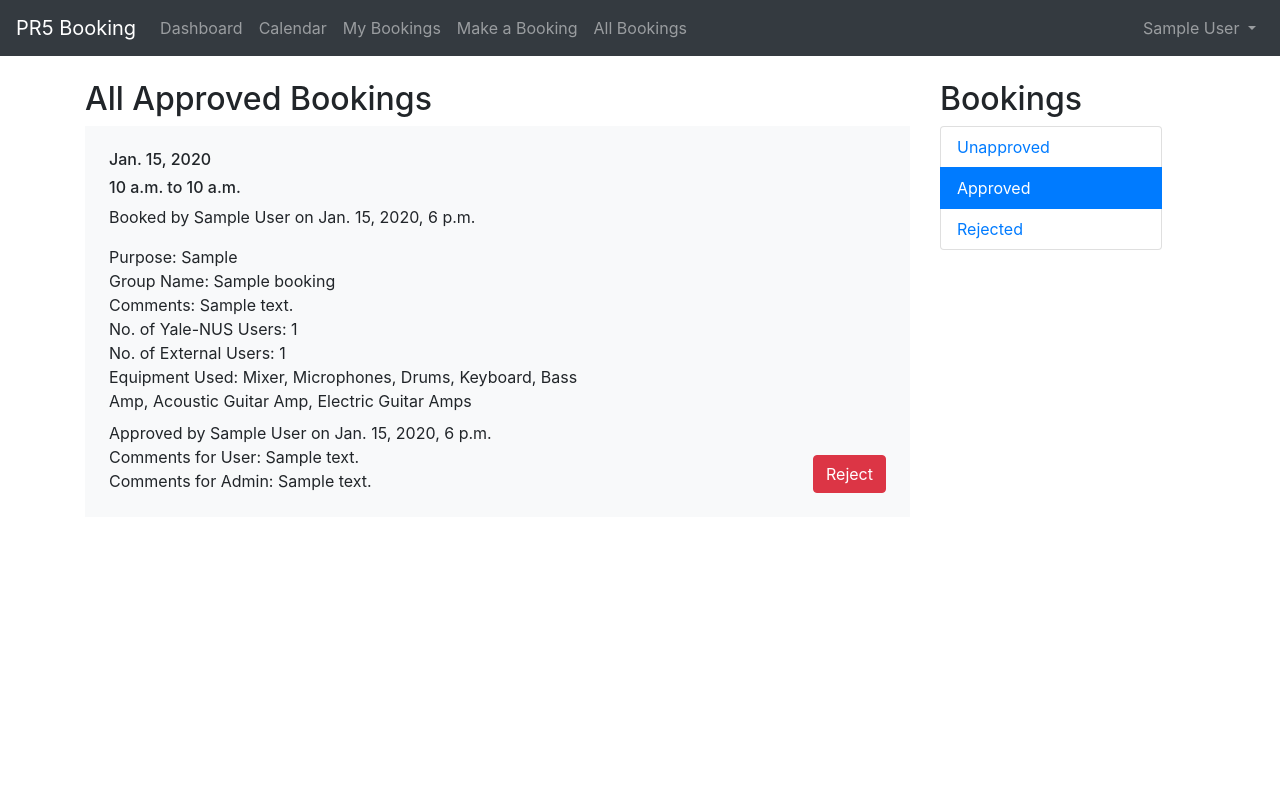
After one commit to bernardboey/PR5-Booking, a Django app: page /approved-bookings/ in a window 1280 px wide. The commit adds this page. Run offline with Django 3.2, Linux system fonts and the light colour scheme; a user stored in the database is signed in; tables that the repository leaves empty hold one stand-in row (values such as "Sample post"); some libraries are stand-ins or nearby versions.

Commit message:
Add booking approvals

```diff
--- a/bookings/forms.py
+++ b/bookings/forms.py
@@ -45,3 +45,21 @@ class BookingForm(forms.ModelForm):
         equipment_used = self["equipment_used"].value() or []
         for equipment in equipment_used:
             setattr(self.instance, equipment, True)
+
+
+class ApprovalForm(forms.ModelForm):
+    required_css_class = "required"
+
+    class Meta:
+        model = models.Approval
+        fields = ("comments_for_user", "comments_for_admin")
+
+    def __init__(self, *args, approved=None, admin=None, booking=None, **kwargs):
+        super().__init__(*args, **kwargs)
+        self.label_suffix = ""
+        if approved is not None:
+            self.instance.approved = approved
+        if admin is not None:
+            self.instance.admin = admin
+        if booking is not None:
+            self.instance.booking = booking
--- /dev/null
+++ b/bookings/templates/bookings/admin_bookings_layout.html
@@ -0,0 +1,18 @@
+{% extends "base.html" %}
+
+{% block body %}
+    <div class="row">
+    <div class="col-lg-3 col-md-4 pr-md-5 col-6 pb-4 order-md-12">
+            <h2>Bookings</h2>
+            <div class="list-group">
+                <a href="{% url "unapproved-bookings" %}" class="list-group-item px-3 py-2 {% if request.resolver_match.url_name == "unapproved-bookings" %}active{% endif %}">Unapproved</a>
+                <a href="{% url "approved-bookings" %}" class="list-group-item px-3 py-2 {% if request.resolver_match.url_name == "approved-bookings" %}active{% endif %}">Approved</a>
+                <a href="{% url "rejected-bookings" %}" class="list-group-item px-3 py-2 {% if request.resolver_match.url_name == "rejected-bookings" %}active{% endif %}">Rejected</a>
+            </div>
+        </div>
+        <div class="col-lg-9 col-md-8 col-12 pb-2 order-md-1">
+            {% block content %}
+            {% endblock %}
+        </div>
+    </div>
+{% endblock %}
--- /dev/null
+++ b/bookings/templates/bookings/approved_bookings.html
@@ -0,0 +1,10 @@
+{% extends "bookings/admin_bookings_layout.html" %}
+{% block title %}Approved Bookings{% endblock %}
+{% block content %}
+    <h2>All Approved Bookings</h2>
+    {% if approved_bookings %}
+        {% include "bookings/bookings_layout.html" with bookings=approved_bookings reject_btn=True form=approval_form %}
+    {% else %}
+        No bookings to display.
+    {% endif %}
+{% endblock content %}
--- /dev/null
+++ b/bookings/templates/bookings/booking_reviewed/subject.txt
@@ -0,0 +1 @@
+PR5 Booking on {{ booking.booking_date }} {{ booking.status }}
--- /dev/null
+++ b/bookings/templates/bookings/bookings_layout.html
@@ -0,0 +1,176 @@
+{% for booking in bookings %}
+    <div class="bg-light p-4 mb-3">
+        <div class="row">
+            <div class="col-12 col-md-8">
+                <h6>{{ booking.booking_date }}</h6>
+                <h6>{{ booking.start_time }} to {{ booking.end_time }}</h6>
+                <p>Booked by {{ booking.user.name }} on {{ booking.timestamp }}</p>
+                <p class="m-0">Purpose: {{ booking.purpose }}<br>
+                    Group Name: {{ booking.group_name }}<br>
+                    Comments: {{ booking.comments }}<br>
+                    No. of Yale-NUS Users: {{ booking.number_of_yale_nus_users }}<br>
+                    No. of External Users: {{ booking.number_of_external_users }}<br>
+                    Equipment Used: {{ booking.equipment_used }}
+                </p>
+                {% if booking.approved or booking.rejected %}
+                    <p class="mt-2 mb-0">
+                        {% if booking.approved %}Approved{% endif %}{% if booking.rejected %}Rejected{% endif %}
+                        by {{ booking.approval.admin.name }} on {{ booking.approval.timestamp }}<br>
+                        Comments for User: {{ booking.approval.comments_for_user }}<br>
+                        Comments for Admin: {{ booking.approval.comments_for_admin }}<br>
+                    </p>
+                {% endif %}
+            </div>
+            {% if approve_btn or reject_btn %}
+                <div class="col-12 col-md-4 text-left text-md-right align-self-end mt-2 mt-md-0">
+                    <div class="row no-gutters">
+                        {% if approve_btn %}
+                            <div class="col-auto col-md-12 {% if reject_btn %} mr-2 mr-md-0 mb-0 mb-md-2 {% endif %}">
+                                <button class="btn btn-success" data-toggle="modal" data-target="#approve-modal"
+                                        data-booking_date="{{ booking.booking_date }}"
+                                        data-start_time="{{ booking.start_time }}"
+                                        data-end_time="{{ booking.end_time }}" data-name="{{ booking.user.name }}"
+                                        data-booking_id="{{ booking.id }}"
+                                        data-admin="{{ booking.approval.admin.name }}"
+                                        data-approval_timestamp="{{ booking.approval.timestamp }}">Approve
+                                </button>
+                            </div>
+                        {% endif %}
+                        {% if reject_btn %}
+                            <div class="col-auto col-md-12">
+                                <button class="btn btn-danger" data-toggle="modal" data-target="#reject-modal"
+                                        data-booking_date="{{ booking.booking_date }}"
+                                        data-start_time="{{ booking.start_time }}"
+                                        data-end_time="{{ booking.end_time }}" data-name="{{ booking.user.name }}"
+                                        data-booking_id="{{ booking.id }}"
+                                        data-admin="{{ booking.approval.admin.name }}"
+                                        data-approval_timestamp="{{ booking.approval.timestamp }}">Reject
+                                </button>
+                            </div>
+                        {% endif %}
+                    </div>
+                </div>
+            {% endif %}
+        </div>
+    </div>
+{% endfor %}
+{% if approve_btn %}
+    <!-- Modal -->
+    <div class="modal fade" id="approve-modal" data-backdrop="static" data-keyboard="false" tabindex="-1"
+         aria-labelledby="approve-modal-label" aria-hidden="true">
+        <div class="modal-dialog modal-dialog-centered">
+            <div class="modal-content">
+                <div class="modal-header">
+                    <h5 class="modal-title" id="approve-modal-label">Approve Booking</h5>
+                    <button type="button" class="close" data-dismiss="modal" aria-label="Close">
+                        <span aria-hidden="true">&times;</span>
+                    </button>
+                </div>
+                <div class="modal-body">
+                    <p>Are you sure you want to approve the following booking?</p>
+                    <div id="booking-details">
+                    </div>
+                </div>
+                <div class="modal-footer">
+                    <div class="container p-0">
+                        <form method="post">{% csrf_token %}
+                            {% if form.non_field_errors %}
+                                <div class="alert alert-danger">
+                                    {{ form.non_field_errors }}
+                                </div>
+                            {% endif %}
+                            {% include "form-group.html" with field=form.comments_for_user only %}
+                            {% include "form-group.html" with field=form.comments_for_admin only %}
+                            <input type="hidden" id="booking-id" name="booking_id">
+                            <div class="text-right">
+                                <button type="button" class="btn btn-secondary" data-dismiss="modal">Close</button>
+                                <input type="submit" class="btn btn-success" name="approve" value="Approve">
+                            </div>
+                        </form>
+                    </div>
+                </div>
+            </div>
+        </div>
+    </div>
+    <script type="text/javascript">
+        document.addEventListener('DOMContentLoaded', function () {
+            $('#approve-modal').on('show.bs.modal', function (event) {
+                const button = $(event.relatedTarget) // Button that triggered the modal
+                const booking_date = button.data('booking_date')
+                const start_time = button.data('start_time')
+                const end_time = button.data('end_time')
+                const name = button.data('name')
+                const booking_id = button.data('booking_id')
+                const admin = button.data('admin')
+                const approval_timestamp = button.data('approval_timestamp')
+                const modal = $(this)
+                let booking_details_html = `<h6>${booking_date}<br>${start_time} to ${end_time}</h6><p>By ${name}</p>`
+                if(admin && approval_timestamp) {
+                    booking_details_html += `<p><b>Booking was previously rejected</> by ${admin} on ${approval_timestamp}</p>`
+                }
+                modal.find('#booking-details').html(booking_details_html)
+                modal.find('#booking-id').val(booking_id)
+            })
+        });
+    </script>
+{% endif %}
+{% if reject_btn %}
+    <!-- Modal -->
+    <div class="modal fade" id="reject-modal" data-backdrop="static" data-keyboard="false" tabindex="-1"
+         aria-labelledby="reject-modal-label" aria-hidden="true">
+        <div class="modal-dialog modal-dialog-centered">
+            <div class="modal-content">
+                <div class="modal-header">
+                    <h5 class="modal-title" id="reject-modal-label">Approve Booking</h5>
+                    <button type="button" class="close" data-dismiss="modal" aria-label="Close">
+                        <span aria-hidden="true">&times;</span>
+                    </button>
+                </div>
+                <div class="modal-body">
+                    <p>Are you sure you want to reject the following booking?</p>
+                    <div id="booking-details">
+                    </div>
+                </div>
+                <div class="modal-footer">
+                    <div class="container p-0">
+                        <form method="post">{% csrf_token %}
+                            {% if form.non_field_errors %}
+                                <div class="alert alert-danger">
+                                    {{ form.non_field_errors }}
+                                </div>
+                            {% endif %}
+                            {% include "form-group.html" with field=form.comments_for_user only %}
+                            {% include "form-group.html" with field=form.comments_for_admin only %}
+                            <input type="hidden" id="booking-id" name="booking_id">
+                            <div class="text-right">
+                                <button type="button" class="btn btn-secondary" data-dismiss="modal">Close</button>
+                                <input type="submit" class="btn btn-danger" name="reject" value="Reject">
+                            </div>
+                        </form>
+                    </div>
+                </div>
+            </div>
+        </div>
+    </div>
+    <script type="text/javascript">
+        document.addEventListener('DOMContentLoaded', function () {
+            $('#reject-modal').on('show.bs.modal', function (event) {
+                const button = $(event.relatedTarget) // Button that triggered the modal
+                const booking_date = button.data('booking_date')
+                const start_time = button.data('start_time')
+                const end_time = button.data('end_time')
+                const name = button.data('name')
+                const booking_id = button.data('booking_id')
+                const admin = button.data('admin')
+                const approval_timestamp = button.data('approval_timestamp')
+                const modal = $(this)
+                let booking_details_html = `<h6>${booking_date}<br>${start_time} to ${end_time}</h6><p>By ${name}</p>`
+                if(admin && approval_timestamp) {
+                    booking_details_html += `<p><b>Booking was previously approved</b> by ${admin} on ${approval_timestamp}</p>`
+                }
+                modal.find('#booking-details').html(booking_details_html)
+                modal.find('#booking-id').val(booking_id)
+            })
+        });
+    </script>
+{% endif %}
--- a/bookings/urls.py
+++ b/bookings/urls.py
@@ -5,7 +5,10 @@ from . import views
 urlpatterns = [
     path('', views.home, name='home'),
     path('dashboard/', views.dashboard, name='booking-dashboard'),
-    path('bookings/', views.bookings, name="bookings"),
+    path('bookings/', views.my_bookings, name="my-bookings"),
+    path('unapproved-bookings/', views.unapproved_bookings, name="unapproved-bookings"),
+    path('approved-bookings/', views.approved_bookings, name="approved-bookings"),
+    path('rejected-bookings/', views.rejected_bookings, name="rejected-bookings"),
     path('bookings/<int:pk>', views.booking, name="booking"),
     path('make-booking/', views.make_booking, name="make-booking"),
 ]
--- a/bookings/views.py
+++ b/bookings/views.py
@@ -1,7 +1,11 @@
 from django.http import HttpResponseRedirect
-from django.shortcuts import render, get_object_or_404
+from django.shortcuts import render, get_object_or_404, redirect
 from django.urls import reverse
 from django.contrib.auth.decorators import login_required
+from django.contrib.admin.views.decorators import staff_member_required
+from django.core.mail import send_mail
+from django.template.loader import render_to_string
+
 
 from . import models
 from . import forms
@@ -19,9 +23,65 @@ def dashboard(request):
 
 
 @login_required
-def bookings(request):
+def my_bookings(request):
     return render(request, "bookings/bookings.html", {
-        "bookings": models.Booking.objects.filter(user=request.user).order_by("-timestamp")
+        "bookings": models.Booking.objects.filter(user=request.user).order_by("booking_date", "start_time")
+    })
+
+
+@staff_member_required
+def unapproved_bookings(request):
+    bookings = models.Booking.objects.all().order_by("booking_date", "start_time")
+    approval_form = forms.ApprovalForm()
+    if request.method == "POST":
+        approve = "approve" in request.POST
+        booking_obj = models.Booking.objects.get(id=request.POST.get("booking_id"))
+        approval_form = forms.ApprovalForm(request.POST, approved=approve, admin=request.user,
+                                           booking=booking_obj)
+        if approval_form.is_valid():
+            approval_form.save()
+            body_text = render_to_string('bookings/booking_reviewed/email.txt', {'booking': booking_obj})
+            body_html = render_to_string('bookings/booking_reviewed/email.html', {'booking': booking_obj})
+            subject = render_to_string('bookings/booking_reviewed/subject.txt', {'booking': booking_obj})
+            send_mail(subject, body_text, None, [booking_obj.user.email], html_message=body_html)
+            return HttpResponseRedirect(reverse("unapproved-bookings"))
+    return render(request, "bookings/unapproved_bookings.html", {
+        "unapproved_bookings": [_booking for _booking in bookings if not _booking.approved and not _booking.rejected],
+        "approval_form": approval_form
+    })
+
+
+@staff_member_required
+def approved_bookings(request):
+    bookings = models.Booking.objects.all().order_by("booking_date", "start_time")
+    approval_form = forms.ApprovalForm()
+    if request.method == "POST":
+        approve = "approve" in request.POST
+        approval_form = forms.ApprovalForm(request.POST, approved=approve, admin=request.user,
+                                           booking=models.Booking.objects.get(id=request.POST.get("booking_id")))
+        if approval_form.is_valid():
+            approval_form.save()
+            return HttpResponseRedirect(reverse("approved-bookings"))
+    return render(request, "bookings/approved_bookings.html", {
+        "approved_bookings": [_booking for _booking in bookings if _booking.approved],
+        "approval_form": approval_form
+    })
+
+
+@staff_member_required
+def rejected_bookings(request):
+    bookings = models.Booking.objects.all().order_by("booking_date", "start_time")
+    approval_form = forms.ApprovalForm()
+    if request.method == "POST":
+        approve = "approve" in request.POST
+        approval_form = forms.ApprovalForm(request.POST, approved=approve, admin=request.user,
+                                           booking=models.Booking.objects.get(id=request.POST.get("booking_id")))
+        if approval_form.is_valid():
+            approval_form.save()
+            return HttpResponseRedirect(reverse("rejected-bookings"))
+    return render(request, "bookings/rejected_bookings.html", {
+        "rejected_bookings": [_booking for _booking in bookings if _booking.rejected],
+        "approval_form": approval_form
     })
 
 
@@ -38,7 +98,7 @@ def make_booking(request):
         form = forms.BookingForm(request.POST, user=request.user)
         if form.is_valid():
             form.save()
-            return HttpResponseRedirect(reverse("bookings"))
+            return HttpResponseRedirect(reverse("my-bookings"))
     else:
         form = forms.BookingForm()
     return render(request, "bookings/make_booking.html", {
--- a/static/styles.css
+++ b/static/styles.css
@@ -20,3 +20,32 @@ label.required:after {
 label.required {
     font-weight:bold;
 }*/
+
+
+@media (min-width: 576px) {
+  .text-sm-left { text-align: left; }
+  .text-sm-right { text-align: right; }
+  .text-sm-center { text-align: center; }
+  .text-sm-justify { text-align: justify; }
+}
+
+@media (min-width: 768px) {
+  .text-md-left { text-align: left; }
+  .text-md-right { text-align: right; }
+  .text-md-center { text-align: center; }
+  .text-md-justify { text-align: justify; }
+}
+
+@media (min-width: 992px) {
+  .text-lg-left { text-align: left; }
+  .text-lg-right { text-align: right; }
+  .text-lg-center { text-align: center; }
+  .text-lg-justify { text-align: justify; }
+}
+
+@media (min-width: 1200px) {
+  .text-xl-left { text-align: left; }
+  .text-xl-right { text-align: right; }
+  .text-xl-center { text-align: center; }
+  .text-xl-justify { text-align: justify; }
+}
--- a/templates/base.html
+++ b/templates/base.html
@@ -34,11 +34,16 @@
                 </li>
                 {% if user.is_authenticated %}
                     <li class="nav-item">
-                        <a class="nav-item nav-link" href="{% url "bookings" %}">My Bookings</a>
+                        <a class="nav-item nav-link" href="{% url "my-bookings" %}">My Bookings</a>
                     </li>
                     <li class="nav-item">
                         <a class="nav-item nav-link" href="{% url "make-booking" %}">Make a Booking</a>
                     </li>
+                    {% if user.is_staff %}
+                        <li class="nav-item">
+                            <a class="nav-item nav-link" href="{% url "unapproved-bookings" %}">All Bookings</a>
+                        </li>
+                    {% endif %}
                 {% endif %}
             </ul>
             <ul class="navbar-nav ml-auto">
--- a/templates/home.html
+++ b/templates/home.html
@@ -1,4 +1,5 @@
 {% extends "base.html" %}
+{% block title %}Home{% endblock %}
 {% block body %}
     <h1>What is PR5?</h1>
     <p>PR5 is the jamming studio at Yale-NUS.</p>
```
Also changed, not shown: bookings/models.py (+27 -8 lines), bookings/templates/bookings/booking_reviewed/email.html (added, +15 -0 lines), bookings/templates/bookings/booking_reviewed/email.txt (added, +13 -0 lines), bookings/templates/bookings/bookings.html (+3 -17 lines), bookings/templates/bookings/dashboard.html (+2 -9 lines), bookings/templates/bookings/make_booking.html (+9 -0 lines), bookings/templates/bookings/rejected_bookings.html (added, +10 -0 lines), bookings/templates/bookings/unapproved_bookings.html (added, +10 -0 lines), bookings/migrations/0004_auto_20200809_1328.py (added), bookings/migrations/0005_auto_20200809_1727.py (added).
